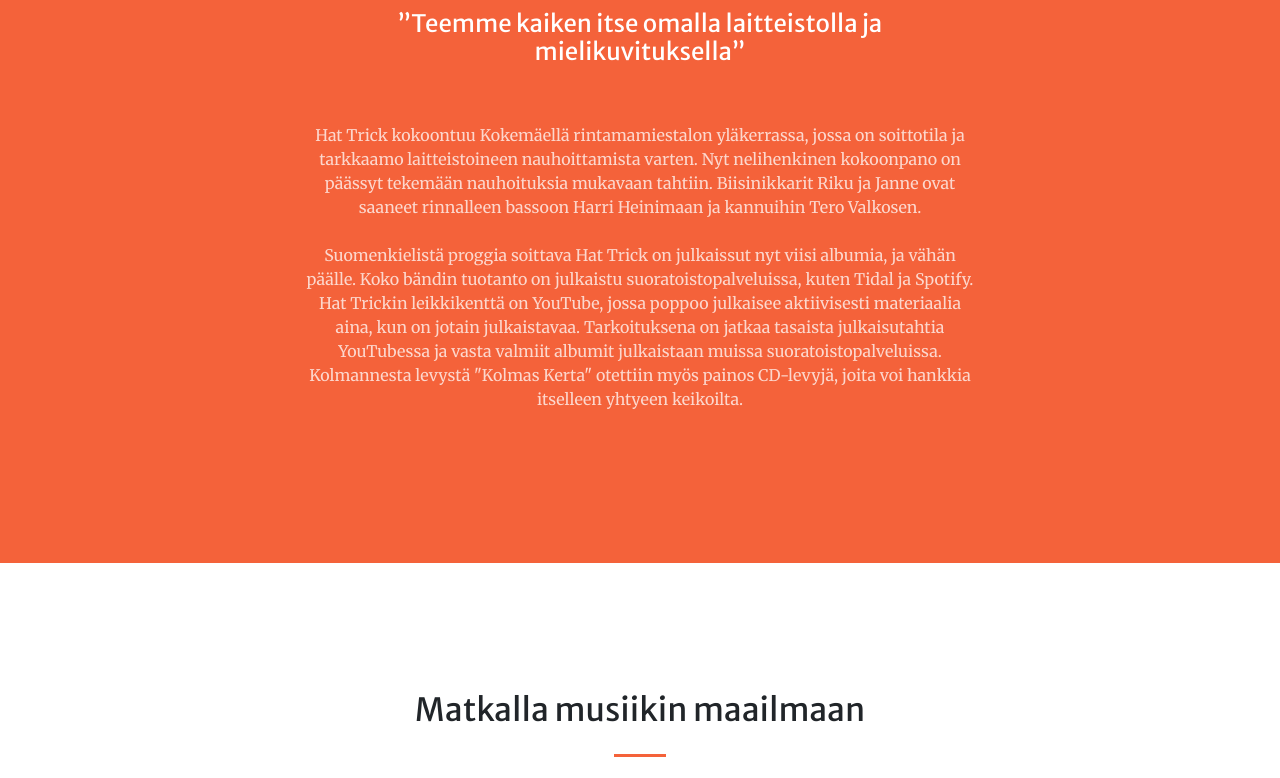
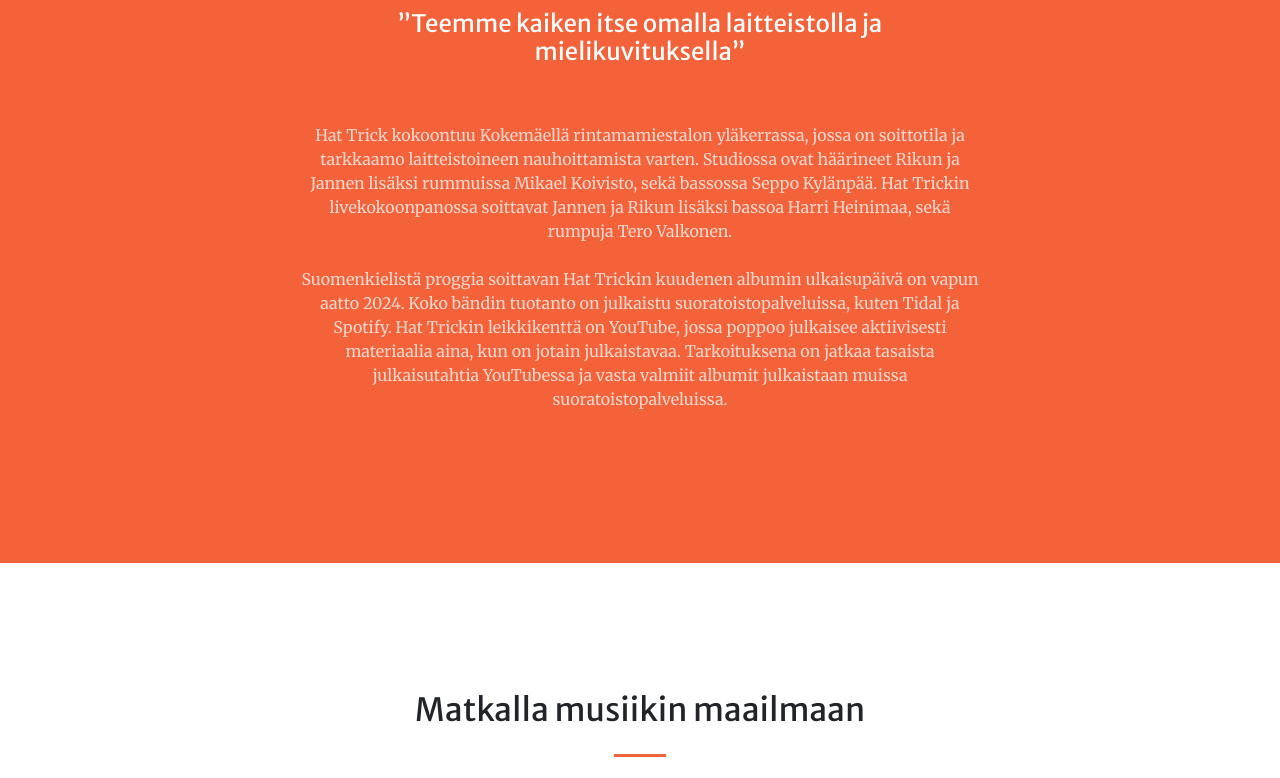
Before and after one commit to hattrickprog/hattrick, a plain HTML site: page index.html in a window 1280 px wide. Shown: the part 1200-1978 px from the top of the page. Drawn offline with nearby package versions, Linux system fonts and the light colour scheme; some packages are replaced by stand-ins of ours; a script that the page names is missing.

Commit message:
Add files via upload

```diff
--- a/index.html
+++ b/index.html
@@ -58,9 +58,9 @@
                         <hr class="divider divider-light" />
                         <p class="text-white-75 mb-4">Hat Trick perustettiin Janne Mäkisen (hanuri – Kultainen Harmonikka 2003, Turisas 2005-2008) ja Riku Inkisen (kitara) toimesta syksyllä 2021, kun sepät ryhtyivät takomaan jamittelujen satoa levylautaselle biisi kerrallaan. Julkaisukanavaksi valikoitui YouTube, joka antaa mahdollisuuden julkaista vapaasti omaa materiaalia juuri sellaisena, kuin haluamme sen jakaa, sekä on ilmaiseksi kuuntelijoiden käytössä.</p>
                         <br><br>
-                        <h4 class="text-white mt-0">”Teemme kaiken itse omalla laitteistolla ja mielikuvituksella”</h4><br><br><p class="text-white-75 mb-4"> Hat Trick kokoontuu Kokemäellä rintamamiestalon yläkerrassa, jossa on soittotila ja tarkkaamo laitteistoineen nauhoittamista varten. Nyt nelihenkinen kokoonpano on päässyt tekemään nauhoituksia mukavaan tahtiin. Biisinikkarit Riku ja Janne ovat saaneet rinnalleen bassoon Harri Heinimaan ja kannuihin Tero Valkosen.
+                        <h4 class="text-white mt-0">”Teemme kaiken itse omalla laitteistolla ja mielikuvituksella”</h4><br><br><p class="text-white-75 mb-4"> Hat Trick kokoontuu Kokemäellä rintamamiestalon yläkerrassa, jossa on soittotila ja tarkkaamo laitteistoineen nauhoittamista varten. Studiossa ovat häärineet Rikun ja Jannen lisäksi rummuissa Mikael Koivisto, sekä bassossa Seppo Kylänpää. Hat Trickin livekokoonpanossa soittavat Jannen ja Rikun lisäksi bassoa Harri Heinimaa, sekä rumpuja Tero Valkonen.
                         <br><br>
-                            Suomenkielistä proggia soittava Hat Trick on julkaissut nyt viisi albumia, ja vähän päälle. Koko bändin tuotanto on julkaistu suoratoistopalveluissa, kuten Tidal ja Spotify. Hat Trickin leikkikenttä on YouTube, jossa poppoo julkaisee aktiivisesti materiaalia aina, kun on jotain julkaistavaa. Tarkoituksena on jatkaa tasaista julkaisutahtia YouTubessa ja vasta valmiit albumit julkaistaan muissa suoratoistopalveluissa. Kolmannesta levystä "Kolmas Kerta" otettiin myös painos CD-levyjä, joita voi hankkia itselleen yhtyeen keikoilta.
+                            Suomenkielistä proggia soittavan Hat Trickin kuudenen albumin ulkaisupäivä on vapun aatto 2024. Koko bändin tuotanto on julkaistu suoratoistopalveluissa, kuten Tidal ja Spotify. Hat Trickin leikkikenttä on YouTube, jossa poppoo julkaisee aktiivisesti materiaalia aina, kun on jotain julkaistavaa. Tarkoituksena on jatkaa tasaista julkaisutahtia YouTubessa ja vasta valmiit albumit julkaistaan muissa suoratoistopalveluissa.
                         </p>
                     </div>
                 </div>
@@ -192,7 +192,7 @@
         </section>
         <!-- Footer-->
         <footer class="bg-light py-5">
-            <div class="container px-4 px-lg-5"><div class="small text-center text-muted">Copyright &copy; 2023 - Hat Trick</div></div>
+            <div class="container px-4 px-lg-5"><div class="small text-center text-muted">Copyright &copy; 2024 - Hat Trick</div></div>
         </footer>
         <!-- Bootstrap core JS-->
         <script src="https://cdn.jsdelivr.net/npm/bootstrap@5.1.3/dist/js/bootstrap.bundle.min.js"></script>
```
